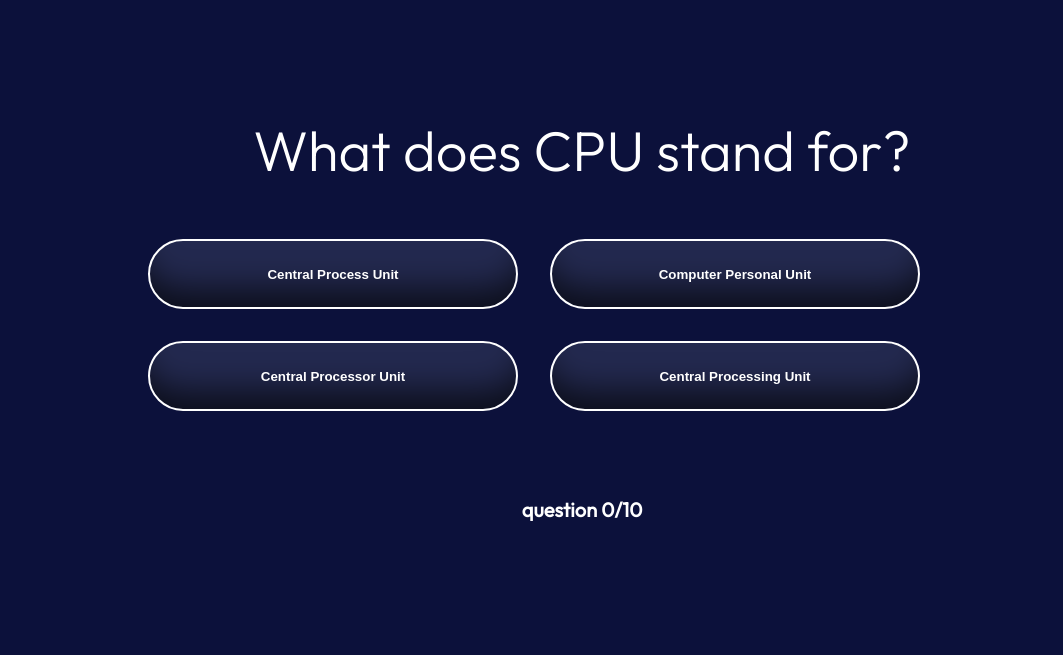
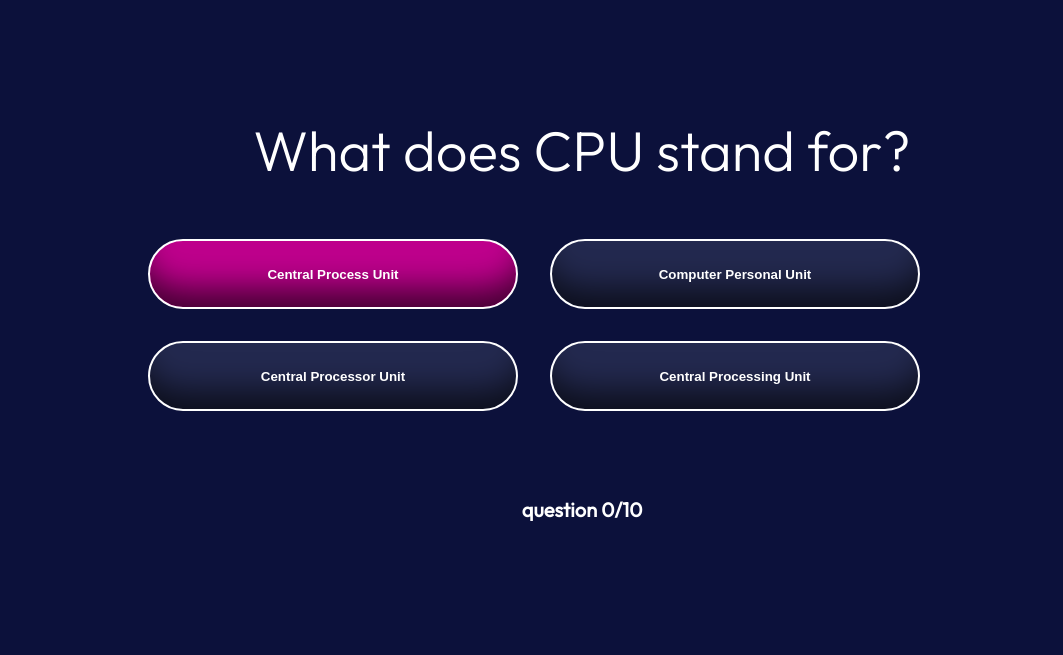
Before and after one commit to AntonioAlbano1/BW1-Team-10, a plain HTML site: page prova.html in a window 1280 px wide. Both pictures are taken after a click on the button "Central Process Unit". Shown: the part 139-794 px from the top of the page, without its empty margins (108-1171 px from the left). Drawn offline with Linux system fonts and the light colour scheme.

Commit message:
WIP answer

```diff
--- a/prova.css
+++ b/prova.css
@@ -77,3 +77,7 @@ footer span{
     color: white;
     text-align: end;
 }
+
+.selected{
+    background-color: #BE008C;
+}
--- a/prova.js
+++ b/prova.js
@@ -125,8 +125,26 @@ window.onload = function () {
     time--;
   }, 1000);
 
+let right = 0;
+let wrong = 0;
 
+const selected = (e) => {
+    e.currentTarget.classList.add("selected");
+    const answer = document.querySelector(".selected");
+    const a = answer.innerHTML;
+    for (let i = 0; i < questions.length; i++) {
+      const element = questions[i].correct_answer;
+      if (element === a) {
+        right++;
+        console.log(right);
+      } else{
+        wrong++;
+        console.log(wrong);
+      }
 
+    }
+
+};
 const generaDom = () => {
     const main = document.getElementById("onlyMain");
     const div = document.createElement("div");
@@ -141,14 +159,17 @@ window.onload = function () {
             button.type = "button";
             button.innerText = `${questions[i].incorrect_answers[j]}`;
             div.appendChild(button);
+            button.onclick = ("click",selected)
         }
         const counter = document.createElement("p");
         counter.innerText = `question ${i}/${questions.length}`;
         counter.classList.add("numbers");
         div.appendChild(counter);
+
     }
 
     main.appendChild(div);
+
 };
 generaDom();
 
```
Also changed, not shown: html.index/firstPage.css (+8 -5 lines). Lines whose indentation alone changed are shown as unchanged.
